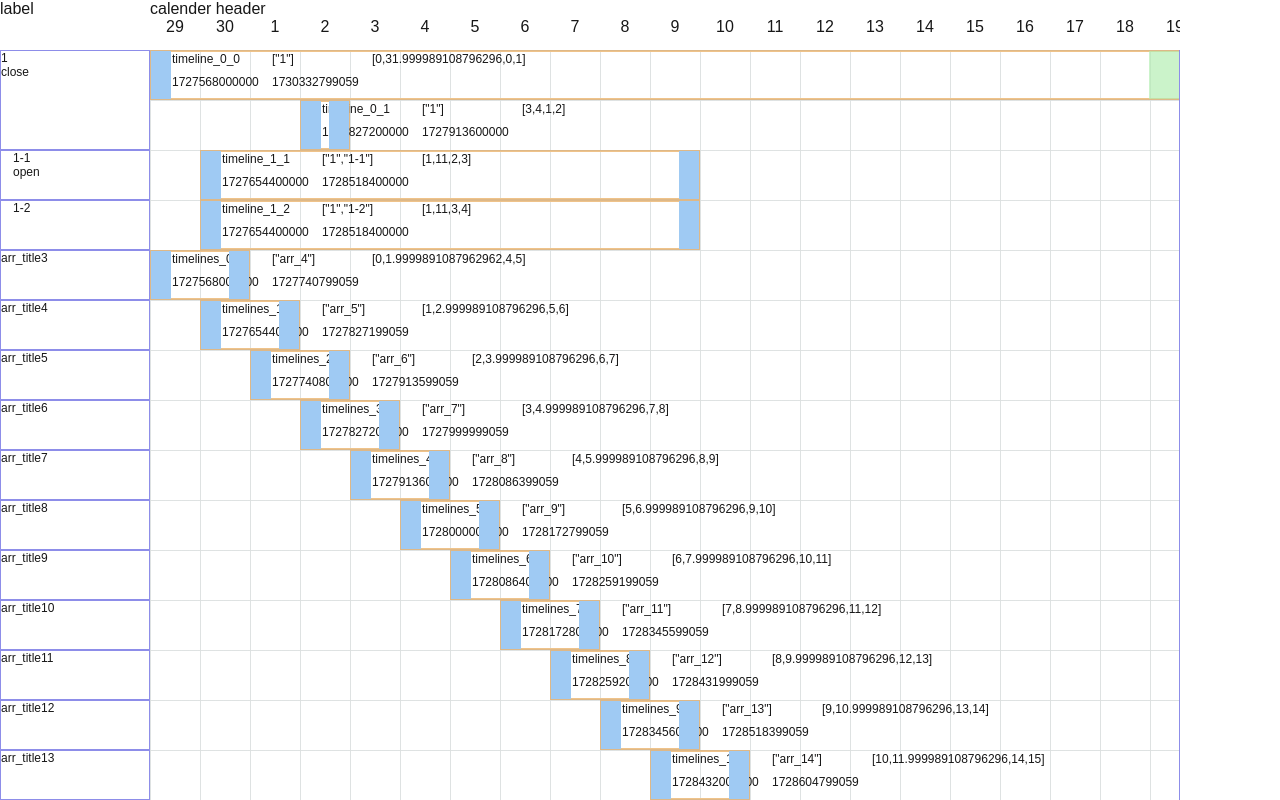
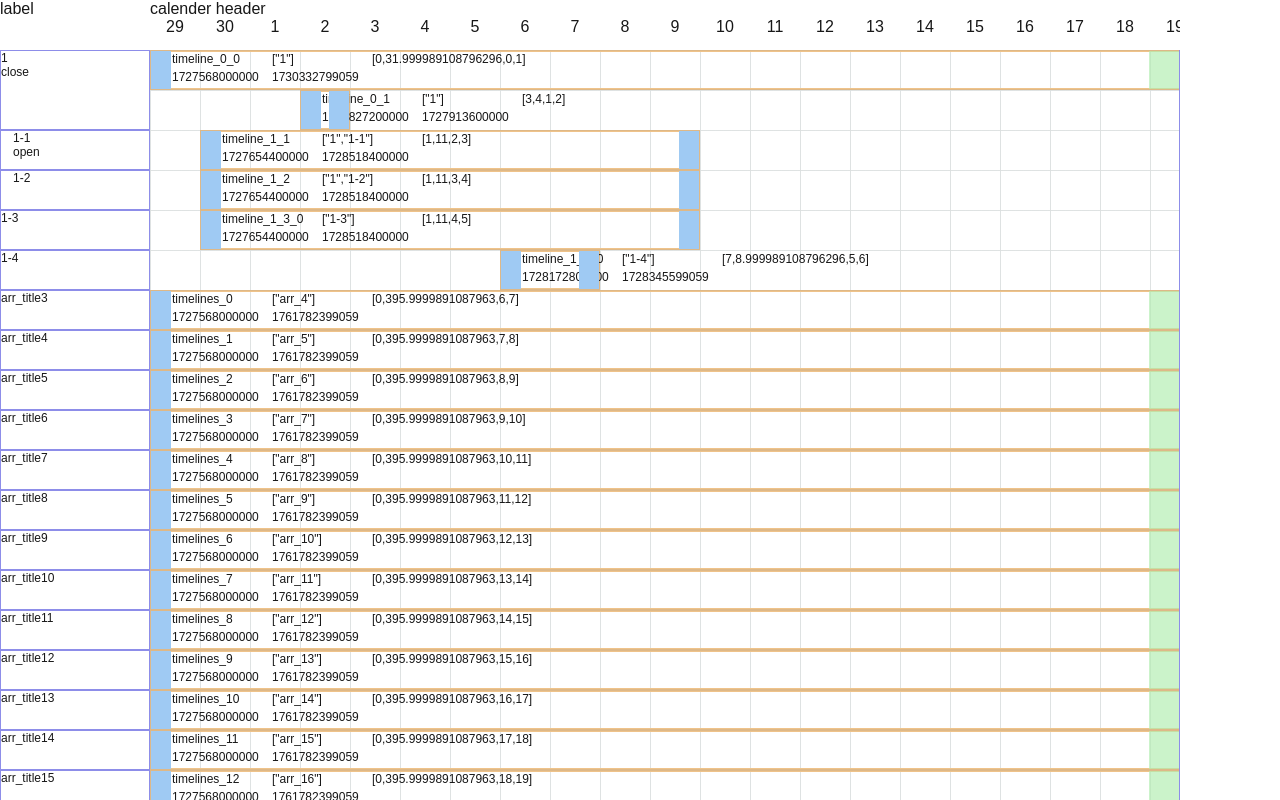
Before and after one commit to RM926/gantt, a Next.js app: page / in a window 1280 px wide. Built offline with nearby package versions, Linux system fonts and the light colour scheme.

Commit message:
feat: resize-observe-dom

```diff
--- a/src/app/page.tsx
+++ b/src/app/page.tsx
@@ -24,7 +24,7 @@ const Page = () => {
         expandIds: ["1"],
         timeRange: ["2024/9/29", "2025/10/1"],
         styles: {
-          cell: { width: 50, height: 50 },
+          cell: { width: 50, height: 40 },
         },
         enhance: {
           timeline: {
--- a/src/gantt/chart/calender/index.ts
+++ b/src/gantt/chart/calender/index.ts
@@ -67,7 +67,7 @@ class Calender {
 
   createHeader(container: HTMLElement) {
     const h = this?.enhance?.header || CalenderHeader;
-    this.header = new h({
+    this.header = new (h as any)({
       container,
       gantt: this.gantt,
     });
@@ -85,7 +85,7 @@ class Calender {
 
   createCell(config: CalenderListCellConfig): CalenderListCell {
     const c = this?.enhance?.cell || CalenderListCell;
-    return new c(config);
+    return new (c as any)(config);
   }
 }
 
--- a/src/gantt/chart/calender/list/index.ts
+++ b/src/gantt/chart/calender/list/index.ts
@@ -5,6 +5,7 @@ import {
 import { Gantt } from "../../../../gantt/index";
 import CalenderListCell, { CalenderListCellConfig } from "./cell";
 import Calender from "..";
+import ResizeObserverDom from "../../../utils/resize-observer-dom";
 
 type ListConfig = {
   container: HTMLElement;
@@ -35,7 +36,9 @@ class CalenderList {
     if (gantt) this.gantt = gantt;
     if (scrollCallback) this.scrollCallback = scrollCallback;
     if (calender) this.calender = calender;
-
+    new ResizeObserverDom(this.container!).observerSize(() => {
+      this.update();
+    });
     this.drawInnerContainer();
     this.registerEvent();
     this.onContainerScroll();
@@ -93,6 +96,7 @@ class CalenderList {
   }
 
   update() {
+    this.updateInnerContainer();
     this.updateCellToContainer();
     this.removeCellInContainer();
   }
--- a/src/gantt/chart/timeline/index.ts
+++ b/src/gantt/chart/timeline/index.ts
@@ -6,6 +6,7 @@ import { ReturnMergeTimeline, updateGanttDataSource } from "../../utils/merge";
 import TimelineCell, { TimelineCellConfig } from "./cell";
 import { GanttTimelineInnerClassName } from "../../constant";
 import ScrollOverflow from "../../utils/scroll_overflow";
+import ResizeObserverDom from "../../utils/resize-observer-dom";
 
 type GanttTimelineConfig = {
   container?: HTMLElement;
@@ -56,6 +57,9 @@ class GanttTimeline {
     this.scrollOverflow = new ScrollOverflow({
       container: _that.container!,
     });
+    new ResizeObserverDom(_that.container!).observerSize(() => {
+      _that.update();
+    });
     this.scrollOverflow.setScrollLock(true);
   }
 
@@ -74,8 +78,8 @@ class GanttTimeline {
       width: `${cellWidth * this.gantt!.timestampLine?.length}px`,
       height: `${cellHeight * this.gantt!.getMergeTimelinesRowCount()}px`,
       boxSizing: "border-box",
+      backgroundSize: `${cellWidth}px ${cellHeight}px`,
     };
-    // console.log(styles, "styles");
     Object.entries(styles).forEach((entry) => {
       const [key, value] = entry as unknown as [number, string];
       this.innerContainer!.style[key] = value;
@@ -153,8 +157,7 @@ class GanttTimeline {
   }
 
   updateCellToContainer() {
-    // 添加
-    const [t, b] = this.containerRange;
+    const [, b] = this.containerRange;
     this.updateCollectCellId = [];
     const _that = this;
     function renderLoop(mergeTimelineDataSource: MergeTimelineDataSource[]) {
@@ -182,6 +185,7 @@ class GanttTimeline {
   }
 
   update() {
+    this.updateInnerContainer();
     // 内层函数为一个CellGap更新一次，所以如果超出屏幕进行滚动,需要与屏幕滚动高度贴合的数据要在上层手动更新
     this.updateCellToContainer();
     this.removeCellInContainer();
--- a/src/gantt/data_source.ts
+++ b/src/gantt/data_source.ts
@@ -60,31 +60,31 @@ const data: GanttSourceData[] = [
       },
     ],
   },
-  // {
-  //   id: "1-3",
-  //   title: "1-3",
-  //   timelines: [
-  //     {
-  //       title: "timeline_1_3_0",
-  //       startTime: getStartTime(new Date("2024/9/30")),
-  //       endTime: getStartTime(new Date("2024/10/10")),
-  //       id: "timeline_1_3_0",
-  //     },
-  //   ],
-  // },
-  // {
-  //   id: "1-4",
-  //   title: "1-4",
-  //   timelines: [
-  //     {
-  //       title: "timeline_1_4_0",
-  //       startTime: getStartTime(new Date("2024/10/6")),
-  //       endTime: getEndTime(new Date("2024/10/7")),
-  //       id: "timeline_1_4_0",
-  //     },
-  //   ],
-  // },
-  ...new Array(50).fill(0).map((d, i) => {
+  {
+    id: "1-3",
+    title: "1-3",
+    timelines: [
+      {
+        title: "timeline_1_3_0",
+        startTime: getStartTime(new Date("2024/9/30")),
+        endTime: getStartTime(new Date("2024/10/10")),
+        id: "timeline_1_3_0",
+      },
+    ],
+  },
+  {
+    id: "1-4",
+    title: "1-4",
+    timelines: [
+      {
+        title: "timeline_1_4_0",
+        startTime: getStartTime(new Date("2024/10/6")),
+        endTime: getEndTime(new Date("2024/10/7")),
+        id: "timeline_1_4_0",
+      },
+    ],
+  },
+  ...new Array(200).fill(0).map((d, i) => {
     const ii = i % 20;
     return {
       id: `arr_${i + 4}`,
@@ -93,10 +93,12 @@ const data: GanttSourceData[] = [
         {
           title: "title",
           startTime: getStartTime(
-            new Date("2024/9/29").getTime() + ii * oneDayTimeStamp
+            // new Date("2024/9/29").getTime() + ii * oneDayTimeStamp
+            new Date("2024/9/29")
           ),
           endTime: getEndTime(
-            new Date("2024/9/29").getTime() + (ii + 1) * oneDayTimeStamp
+            // new Date("2024/9/29").getTime() + (ii + 1) * oneDayTimeStamp
+            new Date("2025/10/29")
           ),
           id: `timelines_${i}`,
         },
--- a/src/gantt/expander/column/list/index.ts
+++ b/src/gantt/expander/column/list/index.ts
@@ -8,6 +8,7 @@ import Column from "..";
 import { MergeTimelineDataSource } from "../../../index.d";
 import { appendClassName, createElement } from "../../../utils";
 import { GanttExpanderListInnerClassName } from "../../../constant";
+import ResizeObserverDom from "../../../utils/resize-observer-dom";
 
 type ListConfig = {
   container: HTMLElement;
@@ -37,6 +38,9 @@ class ExpanderList {
     if (scrollCallback) this.scrollCallback = scrollCallback;
     if (column) this.column = column;
     this.drawInnerContainer();
+    new ResizeObserverDom(this.container!).observerSize(() => {
+      this.update();
+    });
     this.registerEvent();
     this.onContainerScroll();
   }
@@ -141,6 +145,7 @@ class ExpanderList {
   }
 
   update() {
+    this.updateInnerContainer();
     this.updateCellToContainer();
     this.removeCellInContainer();
   }
--- a/src/gantt/index.line.css
+++ b/src/gantt/index.line.css
@@ -2,11 +2,10 @@
   border-right: 1px solid rgb(141, 141, 233);
 }
 
+/* 网格线 */
 .gantt_timeline_inner {
   background-image: linear-gradient(to right, #dbdfdfe7 1px, transparent 1px),
     linear-gradient(to bottom, #dbdfdfe7 1px, transparent 1px);
-  background-size: 50px 50px;
-  /* 网格大小 */
   background-position: top left;
 }
 
--- a/src/gantt/index.ts
+++ b/src/gantt/index.ts
@@ -241,12 +241,9 @@ export class Gantt {
 
   update = (config: Omit<GanttConfig, "container">) => {
     this.initData(config);
-    this.ganttCalender?.list?.updateInnerContainer();
     this.ganttCalender?.list?.update();
-    this.ganttTimeline?.updateInnerContainer();
     this.ganttTimeline?.update();
     this.ganttColumns?.forEach((c) => {
-      c.list?.updateInnerContainer();
       c.list?.update();
     });
   };
```
Also changed, not shown: src/gantt/utils/resize.ts (deleted, +0 -14 lines).
